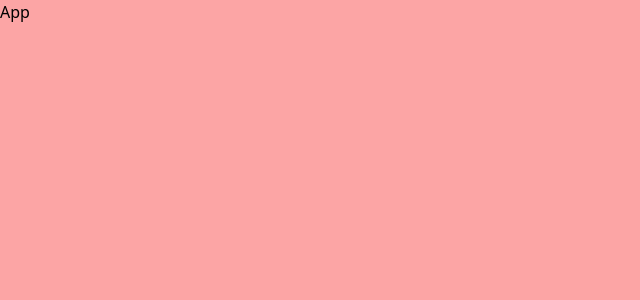
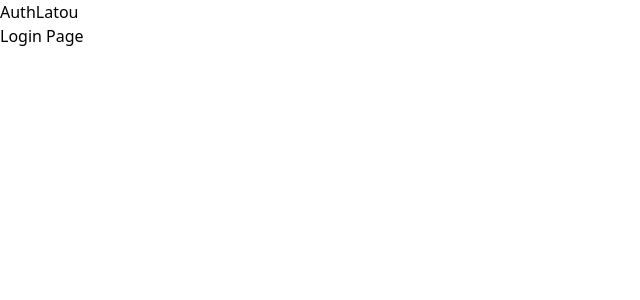
Before and after one commit to leghram/DT_frontend, a React (Vite) app: page /login in a window 1280 px wide. Shown: the top 300 px of the page, without its empty margins (0-640 px from the left). Built offline with nearby package versions, Linux system fonts and the light colour scheme.

Commit message:
ruotes of the project and base template pages created

```diff
--- a/package.json
+++ b/package.json
@@ -13,7 +13,8 @@
   },
   "dependencies": {
     "react": "^18.2.0",
-    "react-dom": "^18.2.0"
+    "react-dom": "^18.2.0",
+    "react-router-dom": "^6.19.0"
   },
   "devDependencies": {
     "@testing-library/react": "^14.1.0",
--- a/src/App.tsx
+++ b/src/App.tsx
@@ -1,11 +1,7 @@
+import AppRouter from "./router";
+
 function App(): JSX.Element {
-  const a = 1;
-
-  return (
-    <div className="h-screen w-screen bg-red-300">
-      <h1>App</h1>
-    </div>
-  );
+  return <AppRouter />;
 }
 
 export default App;
--- /dev/null
+++ b/src/layouts/AuthLayout.tsx
@@ -0,0 +1,12 @@
+import { Outlet } from "react-router-dom";
+
+function AuthLayout() {
+  return (
+    <div>
+      <h1>AuthLatou</h1>
+      <Outlet />
+    </div>
+  );
+}
+
+export default AuthLayout;
--- /dev/null
+++ b/src/layouts/GenericLayout.tsx
@@ -0,0 +1,12 @@
+import { Outlet } from "react-router-dom";
+
+function GenericLayout() {
+  return (
+    <div>
+      <h1>Generic Layout</h1>
+      <Outlet />
+    </div>
+  );
+}
+
+export default GenericLayout;
--- a/src/main.tsx
+++ b/src/main.tsx
@@ -1,10 +1,13 @@
 import React from "react";
 import ReactDOM from "react-dom/client";
+import { BrowserRouter } from "react-router-dom";
 import "./index.css";
 import App from "./App";
 
 ReactDOM.createRoot(document.getElementById("root")!).render(
   <React.StrictMode>
-    <App />
+    <BrowserRouter>
+      <App />
+    </BrowserRouter>
   </React.StrictMode>,
 );
--- /dev/null
+++ b/src/pages/Dashboard/index.tsx
@@ -0,0 +1,9 @@
+function Dashboard() {
+  return (
+    <div>
+      <h1>Dashboard Page</h1>
+    </div>
+  );
+}
+
+export default Dashboard;
--- /dev/null
+++ b/src/pages/Login/index.tsx
@@ -0,0 +1,9 @@
+function Login() {
+  return (
+    <div>
+      <h1>Login Page</h1>
+    </div>
+  );
+}
+
+export default Login;
--- /dev/null
+++ b/src/pages/Register/index.tsx
@@ -0,0 +1,9 @@
+function Register() {
+  return (
+    <div>
+      <h1>Register Page</h1>
+    </div>
+  );
+}
+
+export default Register;
--- /dev/null
+++ b/src/pages/Users/index.tsx
@@ -0,0 +1,9 @@
+function Users() {
+  return (
+    <div>
+      <h1>Users Page</h1>
+    </div>
+  );
+}
+
+export default Users;
--- /dev/null
+++ b/src/router/AuthRouter.tsx
@@ -0,0 +1,28 @@
+import AuthLayout from "../layouts/AuthLayout";
+import Login from "../pages/Login";
+import Register from "../pages/Register";
+
+const AuthRouter = [
+  {
+    path: "/login",
+    element: <AuthLayout />,
+    children: [
+      {
+        path: "",
+        element: <Login />,
+      },
+    ],
+  },
+  {
+    path: "/register",
+    element: <AuthLayout />,
+    children: [
+      {
+        path: "",
+        element: <Register />,
+      },
+    ],
+  },
+];
+
+export default AuthRouter;
--- /dev/null
+++ b/src/router/GenericRouter.tsx
@@ -0,0 +1,25 @@
+import { Navigate } from "react-router-dom";
+import GenericLayout from "../layouts/GenericLayout";
+import Dashboard from "../pages/Dashboard";
+import Users from "../pages/Users";
+
+const GenericRouter = {
+  path: "/",
+  element: <GenericLayout />,
+  children: [
+    {
+      path: "",
+      element: <Dashboard />,
+    },
+    {
+      path: "/users",
+      element: <Users />,
+    },
+    {
+      path: "/*",
+      element: <Navigate to="/" />,
+    },
+  ],
+};
+
+export default GenericRouter;
--- /dev/null
+++ b/src/router/index.tsx
@@ -0,0 +1,10 @@
+import { useRoutes } from "react-router-dom";
+
+import AuthRouter from "./AuthRouter";
+import GenericRouter from "./GenericRouter";
+
+function AppRouter() {
+  return useRoutes([...AuthRouter, GenericRouter]);
+}
+
+export default AppRouter;
```
Also changed, not shown: 1 other file (tests, documents, lock files or other folders).
